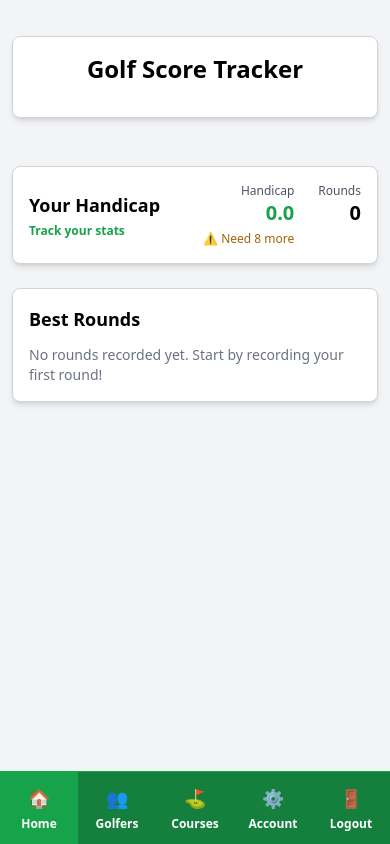
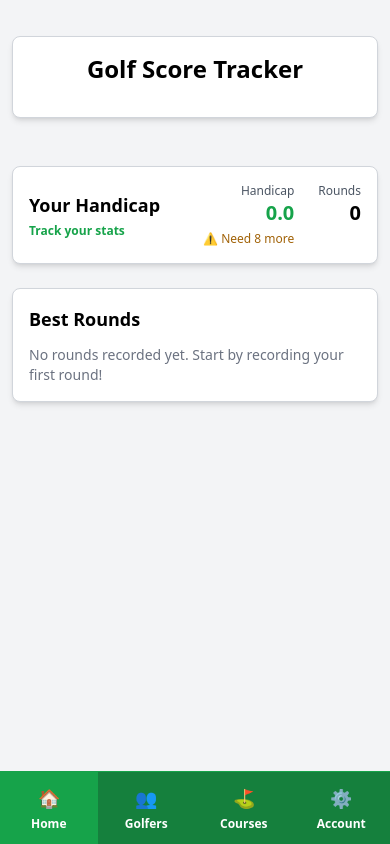
Before and after one commit to sdrindahl/Golf-Score, a Next.js app: page / in a window 390 px wide. Built offline with nearby package versions, Linux system fonts and the light colour scheme; no server answers; the database is empty; sample sign-in values are in the browser's storage.

Commit message:
Remove logout button from mobile bottom nav

```diff
--- a/components/NavBar.tsx
+++ b/components/NavBar.tsx
@@ -114,14 +114,6 @@ export default function NavBar() {
               <span className="text-lg mb-1">⚙️</span>
               Account
             </button>
-            <button
-              onClick={handleLogout}
-              className="flex-1 flex flex-col items-center justify-center py-3 font-semibold text-xs transition bg-green-700 hover:bg-red-600"
-              title="Logout"
-            >
-              <span className="text-lg mb-1">🚪</span>
-              Logout
-            </button>
           </div>
         </nav>
       )}
```
